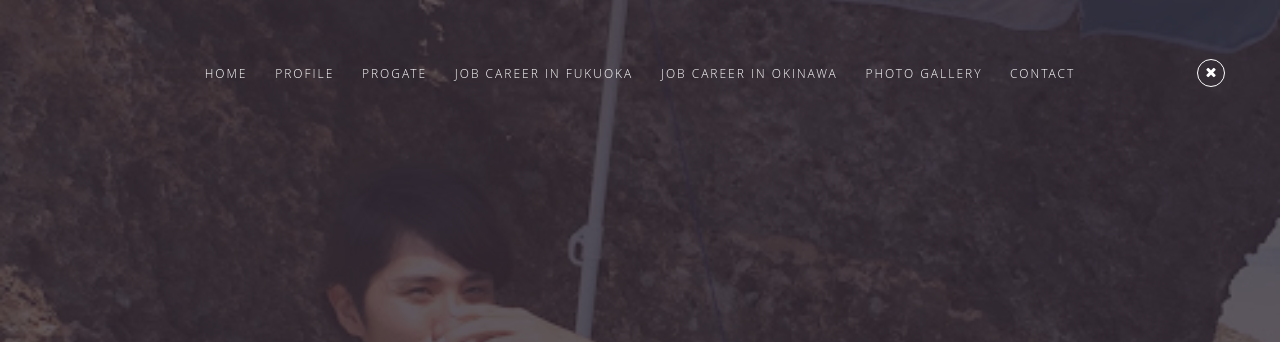
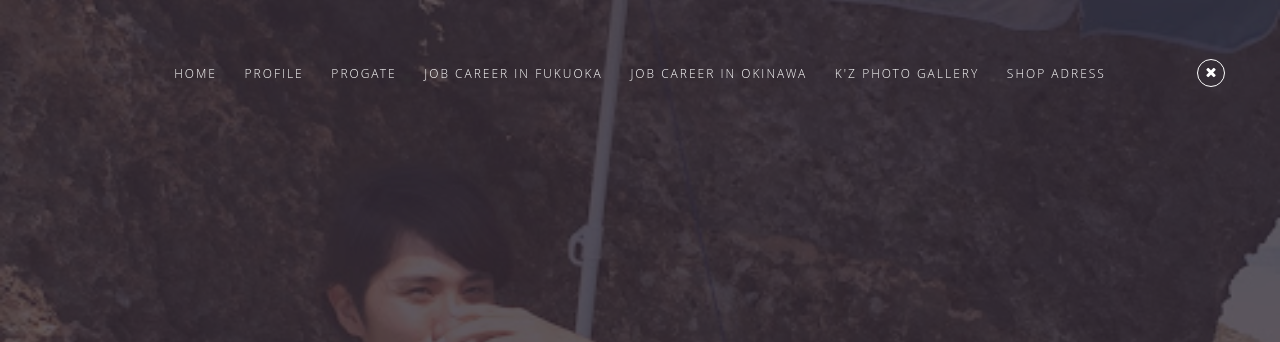
Before and after one commit to daipyon/daipyon_2.github.io, a plain HTML site: page index.html in a window 1280 px wide. Both pictures are taken after a click on the link 640 px from the left and 86 px from the top of the page. Shown: the top 342 px of the page. Drawn offline with nearby package versions, Linux system fonts and the light colour scheme; some packages are replaced by stand-ins of ours; a script that the page names is missing.

Commit message:
Update index.html

```diff
--- a/index.html
+++ b/index.html
@@ -54,8 +54,8 @@
                         <li class="menuItem"><a href="#skillset">Progate</a></li>
                         <li class="menuItem"><a href="#experience">Job Career in Fukuoka</a></li>
                         <li class="menuItem"><a href="#education">Job Career in Okinawa</a></li>
-                        <li class="menuItem"><a href="#ourwork">Photo Gallery</a></li>
-                        <li class="menuItem"><a href="#contact">Contact</a></li>
+                        <li class="menuItem"><a href="#ourwork">K'z Photo Gallery</a></li>
+                        <li class="menuItem"><a href="#contact">Shop Adress</a></li>
                       </ul>
                     </div>
                 </div>
```
